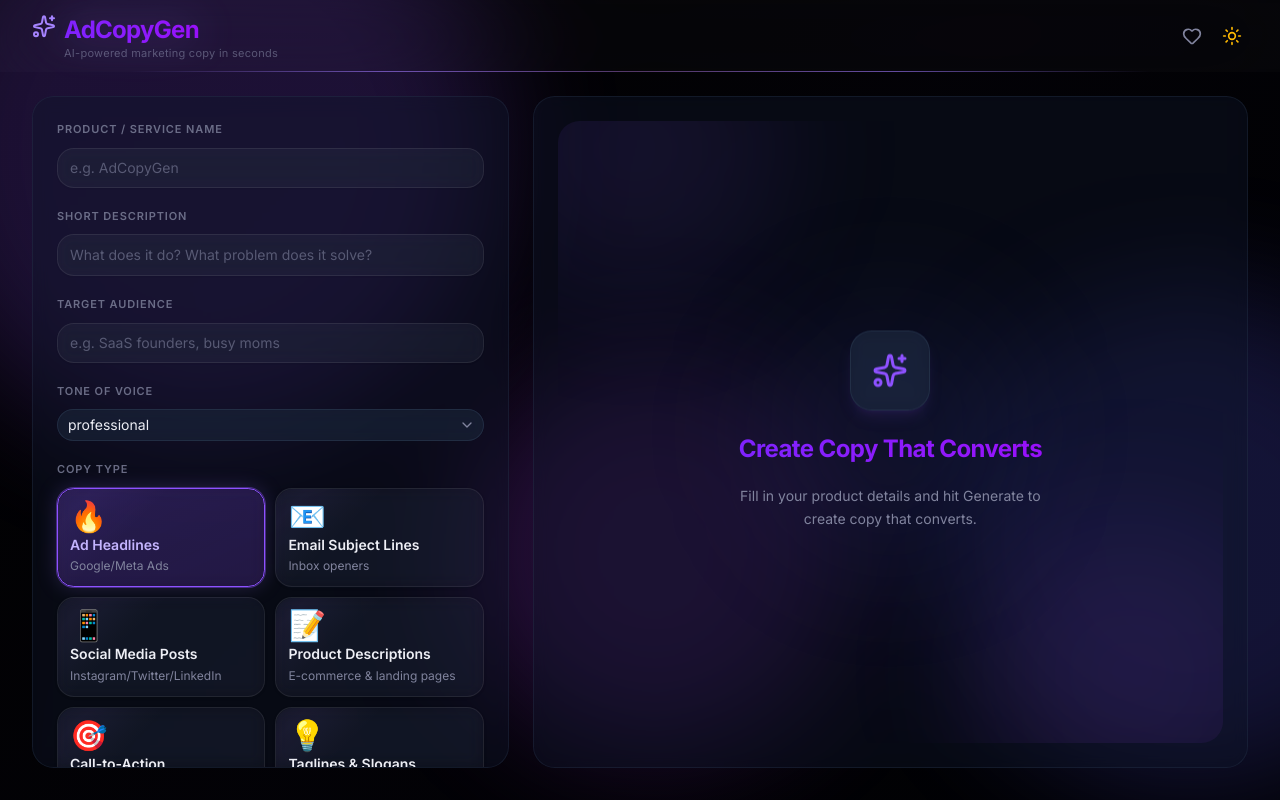
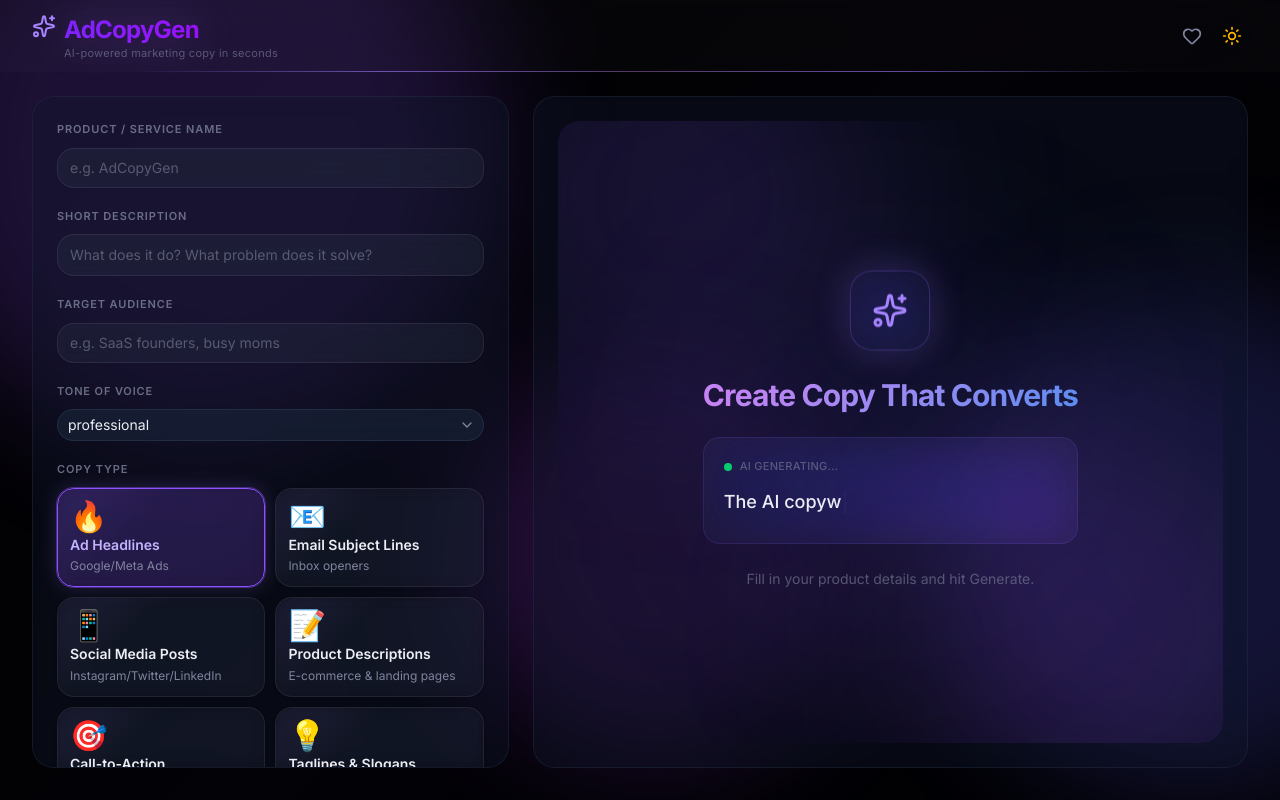
Before and after one commit to CheePheng/AdCopyGen, a Next.js app: page / in a window 1280 px wide. Built offline with nearby package versions, Linux system fonts and the light colour scheme.

Commit message:
feat: signature typewriter animation in empty state with glow effects
Co-Authored-By: Claude Opus 4.6 <noreply@anthropic.com>

```diff
--- a/components/EmptyState.tsx
+++ b/components/EmptyState.tsx
@@ -1,47 +1,112 @@
 "use client";
 
+import { useState, useEffect, useRef } from "react";
 import { motion } from "framer-motion";
 import { Sparkles } from "lucide-react";
 
+const SAMPLE_COPIES = [
+  "Transform your ideas into revenue.",
+  "The AI copywriter that never sleeps.",
+  "Words that sell, powered by intelligence.",
+  "Stop writing. Start converting.",
+  "Your brand voice, amplified by AI.",
+];
+
 export function EmptyState() {
+  const [displayText, setDisplayText] = useState("");
+  const [copyIndex, setCopyIndex] = useState(0);
+  const [isDeleting, setIsDeleting] = useState(false);
+  const timeoutRef = useRef<NodeJS.Timeout | null>(null);
+
+  useEffect(() => {
+    const current = SAMPLE_COPIES[copyIndex % SAMPLE_COPIES.length];
+
+    timeoutRef.current = setTimeout(
+      () => {
+        if (!isDeleting) {
+          if (displayText.length < current.length) {
+            setDisplayText(current.slice(0, displayText.length + 1));
+          } else {
+            // Pause before deleting
+            timeoutRef.current = setTimeout(() => setIsDeleting(true), 2000);
+          }
+        } else {
+          if (displayText.length > 0) {
+            setDisplayText(displayText.slice(0, -1));
+          } else {
+            setIsDeleting(false);
+            setCopyIndex((prev) => prev + 1);
+          }
+        }
+      },
+      isDeleting ? 25 : 55
+    );
+
+    return () => {
+      if (timeoutRef.current) clearTimeout(timeoutRef.current);
+    };
+  }, [displayText, isDeleting, copyIndex]);
+
   return (
     <div className="relative flex h-full min-h-[480px] items-center justify-center overflow-hidden rounded-2xl">
       {/* Animated gradient orbs */}
       <motion.div
-        className="pointer-events-none absolute -top-24 -left-24 h-72 w-72 rounded-full bg-violet-500/10 blur-3xl"
+        className="pointer-events-none absolute -top-24 -left-24 h-96 w-96 rounded-full bg-violet-500/15 blur-[100px]"
         animate={{ x: [0, 30, 0], y: [0, -20, 0] }}
         transition={{ duration: 12, repeat: Infinity, ease: "easeInOut" }}
       />
       <motion.div
-        className="pointer-events-none absolute -bottom-20 -right-20 h-80 w-80 rounded-full bg-purple-500/10 blur-3xl"
+        className="pointer-events-none absolute -bottom-20 -right-20 h-[26rem] w-[26rem] rounded-full bg-purple-500/15 blur-[100px]"
         animate={{ x: [0, -25, 0], y: [0, 20, 0] }}
         transition={{ duration: 15, repeat: Infinity, ease: "easeInOut", delay: 2 }}
       />
       <motion.div
-        className="pointer-events-none absolute top-1/2 left-1/2 h-64 w-64 -translate-x-1/2 -translate-y-1/2 rounded-full bg-indigo-500/8 blur-3xl"
+        className="pointer-events-none absolute top-1/2 left-1/2 h-80 w-80 -translate-x-1/2 -translate-y-1/2 rounded-full bg-indigo-500/10 blur-[100px]"
         animate={{ scale: [1, 1.15, 1] }}
         transition={{ duration: 10, repeat: Infinity, ease: "easeInOut", delay: 5 }}
       />
 
       {/* Centered content */}
-      <div className="relative z-10 flex flex-col items-center gap-5 px-8 text-center">
-        {/* Floating icon */}
+      <div className="relative z-10 flex flex-col items-center gap-6 px-8 text-center">
+        {/* Floating icon with glow */}
         <motion.div
           animate={{ y: [0, -10, 0] }}
           transition={{ duration: 3, repeat: Infinity, ease: "easeInOut" }}
-          className="flex h-20 w-20 items-center justify-center rounded-2xl backdrop-blur-sm bg-white/60 dark:bg-slate-800/60 border border-white/20 dark:border-slate-700/50 shadow-lg shadow-violet-500/10"
+          className="relative flex h-20 w-20 items-center justify-center rounded-2xl glass"
         >
-          <Sparkles className="h-9 w-9 text-violet-500" />
+          <div
+            className="absolute inset-0 rounded-2xl glow-breathe"
+            style={{ boxShadow: "0 0 40px oklch(0.68 0.20 293 / 0.3)" }}
+          />
+          <Sparkles className="h-9 w-9 text-violet-400" />
         </motion.div>
 
         {/* Heading */}
-        <h2 className="text-2xl font-bold tracking-tight bg-gradient-to-r from-violet-600 to-purple-600 bg-clip-text text-transparent">
+        <h2 className="text-3xl font-bold tracking-[-0.03em] gradient-text">
           Create Copy That Converts
         </h2>
 
-        {/* Description */}
-        <p className="max-w-xs text-sm leading-relaxed text-muted-foreground">
-          Fill in your product details and hit Generate to create copy that converts.
+        {/* Typewriter area */}
+        <div className="mx-auto w-full max-w-sm rounded-xl glass p-5">
+          <div className="mb-3 flex items-center gap-2">
+            <div className="h-2 w-2 rounded-full bg-green-400 glow-breathe" />
+            <span className="text-[11px] font-medium uppercase tracking-wide text-muted-foreground/60">
+              AI generating...
+            </span>
+          </div>
+          <p className="min-h-[2em] text-left text-lg font-medium leading-relaxed text-foreground">
+            {displayText}
+            <motion.span
+              animate={{ opacity: [1, 0] }}
+              transition={{ duration: 0.8, repeat: Infinity }}
+              className="ml-0.5 inline-block h-[1.2em] w-[2px] bg-violet-400 align-middle"
+            />
+          </p>
+        </div>
+
+        {/* Instruction */}
+        <p className="max-w-xs text-sm leading-relaxed text-muted-foreground/60">
+          Fill in your product details and hit Generate.
         </p>
       </div>
     </div>
```
